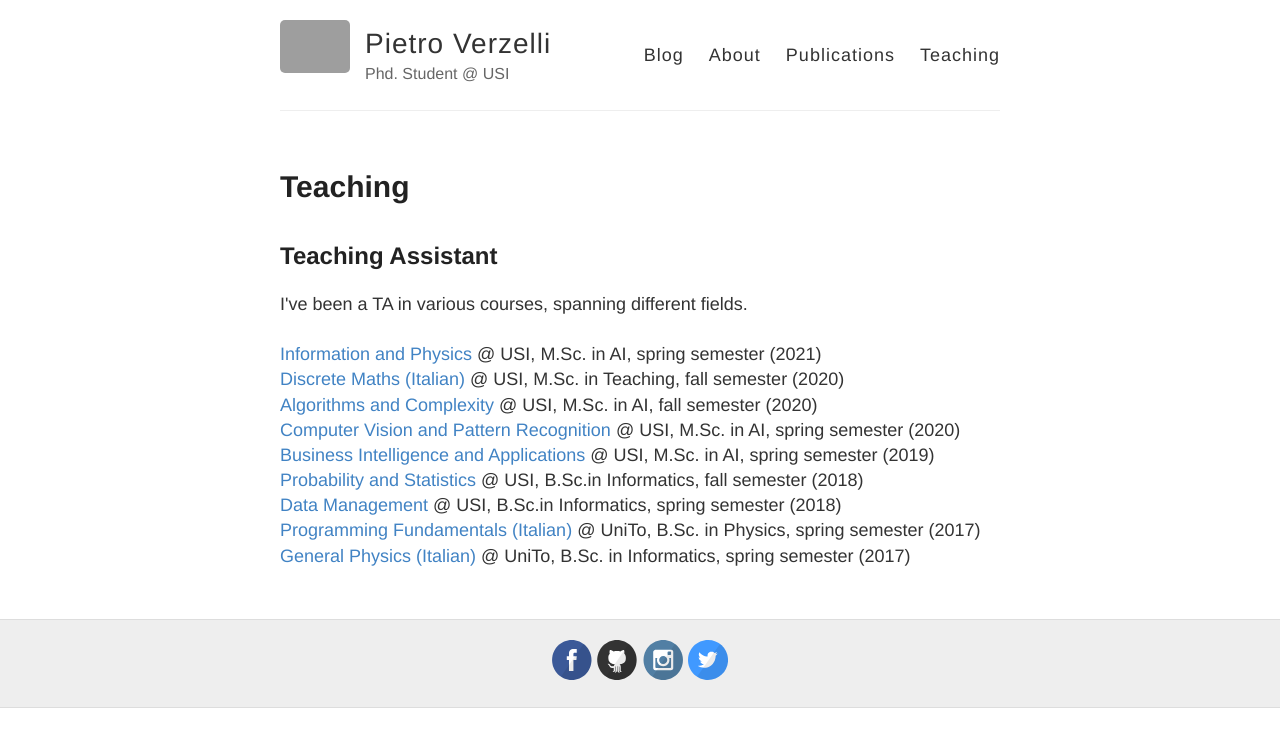
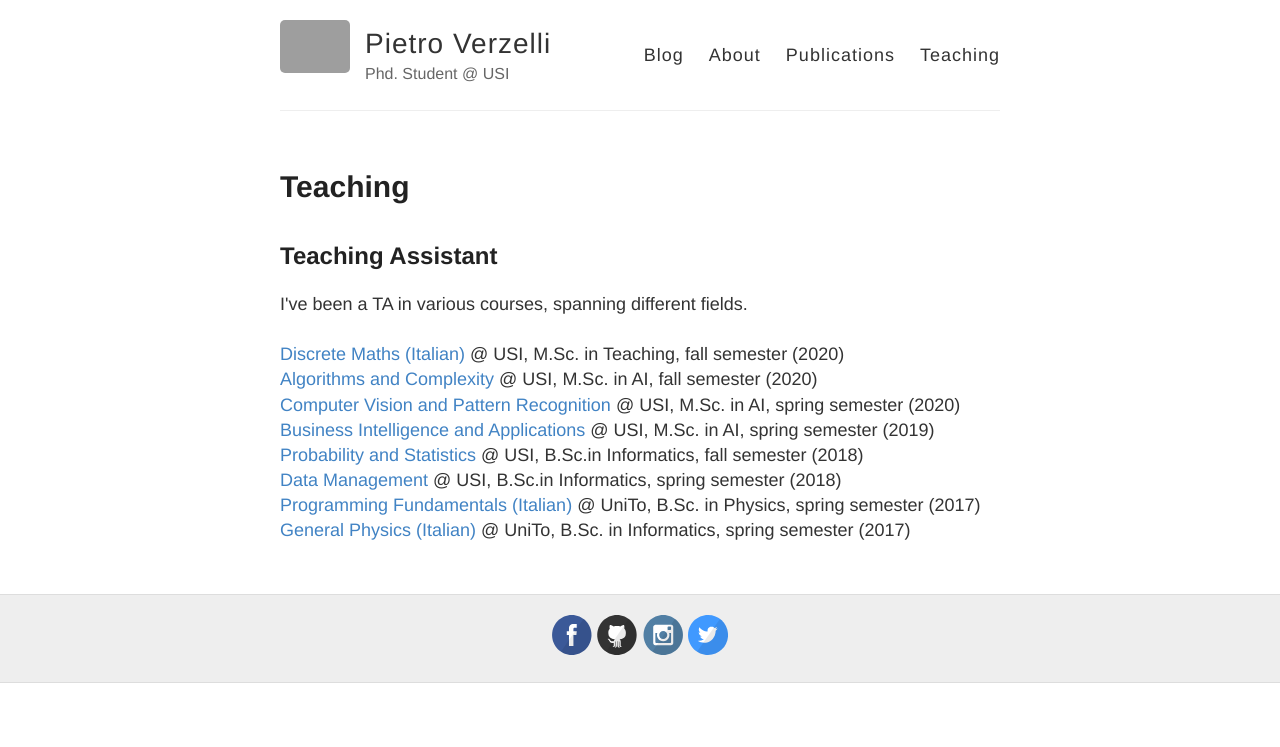
Before and after one commit to verzep/verzep.github.io, a Jekyll site: the page built from teaching.html, in a window 1280 px wide. Shown: the top 747 px of the page. Built offline with Jekyll 4.4.1, drawn with Linux system fonts in a browser that asks for light colours; grey boxes are pictures that could not be loaded.

Commit message:
removed Inf. and Phys

```diff
--- a/_data/courses.yaml
+++ b/_data/courses.yaml
@@ -1,9 +1,3 @@
-
-- title: Information and Physics
-  description: USI, M.Sc. in AI, spring semester
-  period: 2021
-  link: "https://search.usi.ch/en/courses/35262286/information-physics"
-
 
 - title: Discrete Maths (Italian)
   description: USI, M.Sc. in Teaching, fall semester
```
